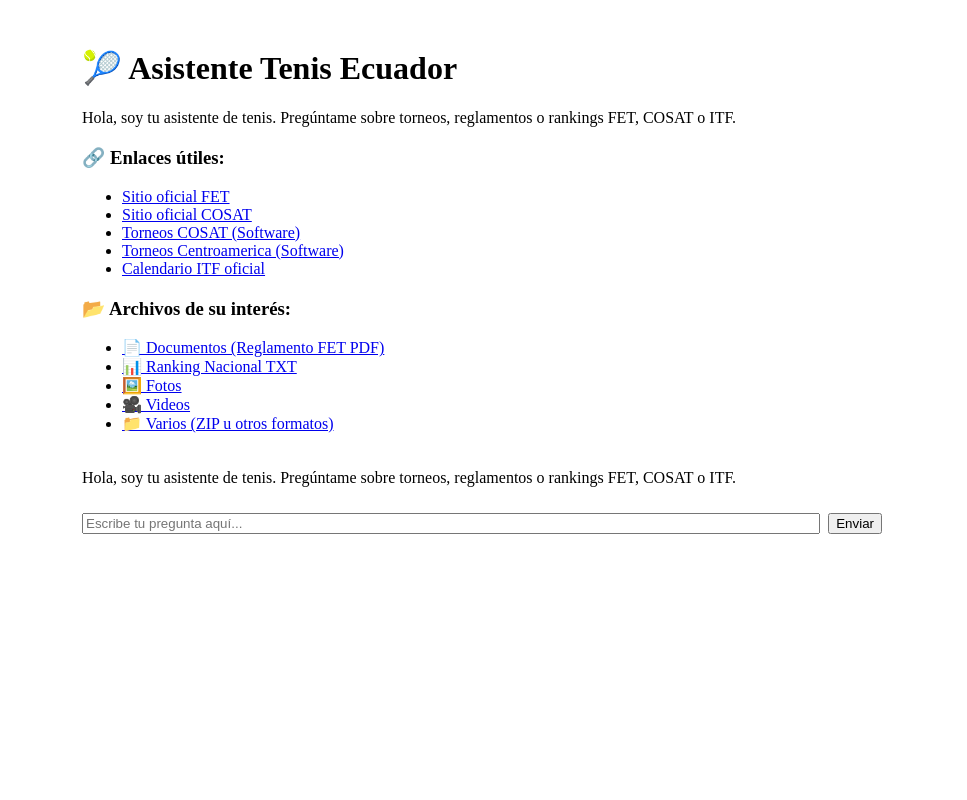
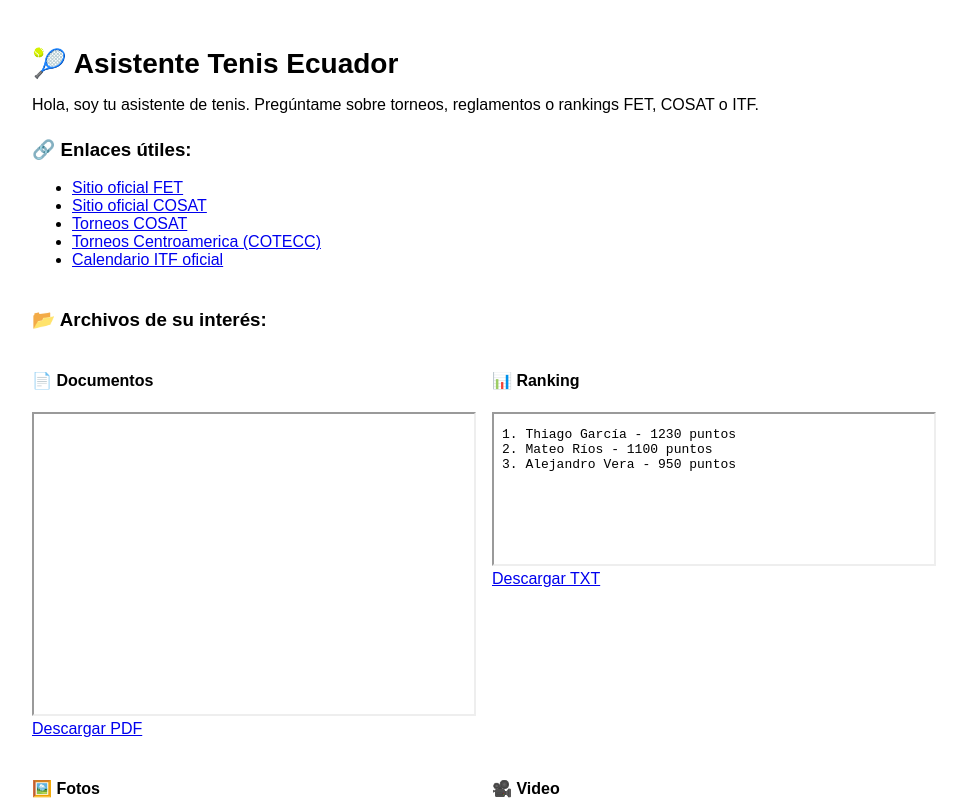
Before and after one commit to jaimegarcia2679/tenis-ecuador-chatgpt, a Next.js app: page / in a window 1280 px wide. Shown: the top 800 px of the page, without its empty margins (158-1125 px from the left). Built offline with nearby package versions, Linux system fonts and the light colour scheme.

Commit message:
Update index.js

```diff
--- a/pages/index.js
+++ b/pages/index.js
@@ -26,79 +26,60 @@
   };
 
   return (
-    <div style={{ maxWidth: 800, margin: "auto", padding: 20 }}>
-      <h1>🎾 Asistente Tenis Ecuador</h1>
+    <div style={{ maxWidth: 900, margin: "auto", padding: 20, fontFamily: "Arial, sans-serif" }}>
+      <h1 style={{ fontSize: "28px", marginBottom: 10 }}>🎾 Asistente Tenis Ecuador</h1>
 
-      <p>
-        Hola, soy tu asistente de tenis. Pregúntame sobre torneos, reglamentos o rankings FET, COSAT o ITF.
-      </p>
+      <div style={{ marginBottom: 25 }}>
+        <p>
+          Hola, soy tu asistente de tenis. Pregúntame sobre torneos, reglamentos o rankings FET, COSAT o ITF.
+        </p>
+      </div>
 
-      <div style={{ margin: "20px 0" }}>
+      <section style={{ marginBottom: 40 }}>
         <h3>🔗 Enlaces útiles:</h3>
         <ul>
-          <li>
-            <a href="https://fet.org.ec" target="_blank" rel="noopener noreferrer">
-              Sitio oficial FET
-            </a>
-          </li>
-          <li>
-            <a href="https://cosat.org" target="_blank" rel="noopener noreferrer">
-              Sitio oficial COSAT
-            </a>
-          </li>
-          <li>
-            <a href="https://cosat.tournamentsoftware.com" target="_blank" rel="noopener noreferrer">
-              Torneos COSAT (Software)
-            </a>
-          </li>
-          <li>
-            <a href="https://cotecc.tournamentsoftware.com" target="_blank" rel="noopener noreferrer">
-              Torneos Centroamerica (Software)
-            </a>
-          </li>
-          <li>
-            <a href="https://www.itftennis.com/en/tournament-calendar/" target="_blank" rel="noopener noreferrer">
-              Calendario ITF oficial
-            </a>
-          </li>
+          <li><a href="https://fet.org.ec" target="_blank">Sitio oficial FET</a></li>
+          <li><a href="https://cosat.org" target="_blank">Sitio oficial COSAT</a></li>
+          <li><a href="https://cosat.tournamentsoftware.com" target="_blank">Torneos COSAT</a></li>
+          <li><a href="https://cotecc.tournamentsoftware.com" target="_blank">Torneos Centroamerica (COTECC)</a></li>
+          <li><a href="https://www.itftennis.com/en/tournament-calendar/" target="_blank">Calendario ITF oficial</a></li>
         </ul>
-      </div>
+      </section>
 
-      <div style={{ margin: "20px 0" }}>
+      <section style={{ marginBottom: 40 }}>
         <h3>📂 Archivos de su interés:</h3>
-        <ul>
-          <li>
-            <a href="/docs/Reglamento_2025_FET_compressed.pdf" download>
-              📄 Documentos (Reglamento FET PDF)
-            </a>
-          </li>
-          <li>
-            <a href="/docs/Ranking_14A_2025.txt" download>
-              📊 Ranking Nacional TXT
-            </a>
-          </li>
-          <li>
-            <a href="/docs/foto_ejemplo.jpg" download>
-              🖼️ Fotos
-            </a>
-          </li>
-          <li>
-            <a href="/docs/video_ejemplo.mp4" download>
-              🎥 Videos
-            </a>
-          </li>
-          <li>
-            <a href="/docs/otros.zip" download>
-              📁 Varios (ZIP u otros formatos)
-            </a>
-          </li>
-        </ul>
-      </div>
+        <div style={{ display: "grid", gridTemplateColumns: "1fr 1fr", gap: "20px" }}>
+          <div>
+            <h4>📄 Documentos</h4>
+            <iframe src="/docs/Reglamento_2025_FET_compressed.pdf" width="100%" height="300px"></iframe>
+            <a href="/docs/Reglamento_2025_FET_compressed.pdf" download>Descargar PDF</a>
+          </div>
+          <div>
+            <h4>📊 Ranking</h4>
+            <iframe src="/docs/Ranking_14A_2025.txt" width="100%" height="150px"></iframe>
+            <a href="/docs/Ranking_14A_2025.txt" download>Descargar TXT</a>
+          </div>
+          <div>
+            <h4>🖼️ Fotos</h4>
+            <img src="/docs/foto_ejemplo.jpg" alt="Foto" style={{ maxWidth: "100%", borderRadius: "6px" }} />
+            <br />
+            <a href="/docs/foto_ejemplo.jpg" download>Descargar imagen</a>
+          </div>
+          <div>
+            <h4>🎥 Video</h4>
+            <video width="100%" height="240" controls>
+              <source src="/docs/video_ejemplo.mp4" type="video/mp4" />
+              Tu navegador no soporta video.
+            </video>
+            <a href="/docs/video_ejemplo.mp4" download>Descargar video</a>
+          </div>
+        </div>
+      </section>
 
-      <div style={{ maxHeight: 400, overflowY: "auto", marginBottom: 10 }}>
+      <div style={{ backgroundColor: "#f9f9f9", padding: 15, borderRadius: 8, maxHeight: 300, overflowY: "auto", marginBottom: 20 }}>
         {messages.map((msg, idx) => (
-          <div key={idx} style={{ textAlign: msg.role === "user" ? "right" : "left" }}>
-            <p>{msg.content}</p>
+          <div key={idx} style={{ textAlign: msg.role === "user" ? "right" : "left", margin: "5px 0" }}>
+            <p><strong>{msg.role === "user" ? "Tú: " : "Asistente: "}</strong>{msg.content}</p>
           </div>
         ))}
       </div>
@@ -109,9 +90,9 @@
           onChange={(e) => setInput(e.target.value)}
           onKeyDown={(e) => e.key === "Enter" && handleSend()}
           placeholder="Escribe tu pregunta aquí..."
-          style={{ flex: 1 }}
+          style={{ flex: 1, padding: 10, borderRadius: 4, border: "1px solid #ccc" }}
         />
-        <button onClick={handleSend}>Enviar</button>
+        <button onClick={handleSend} style={{ padding: "10px 20px" }}>Enviar</button>
       </div>
     </div>
   );
```
